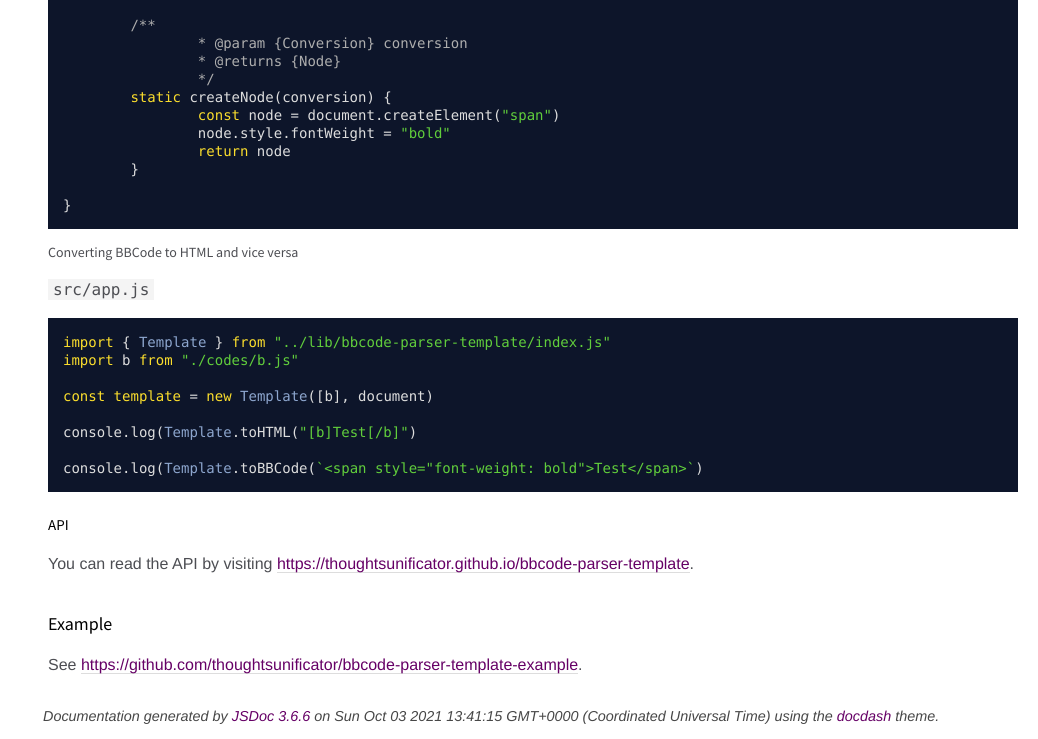
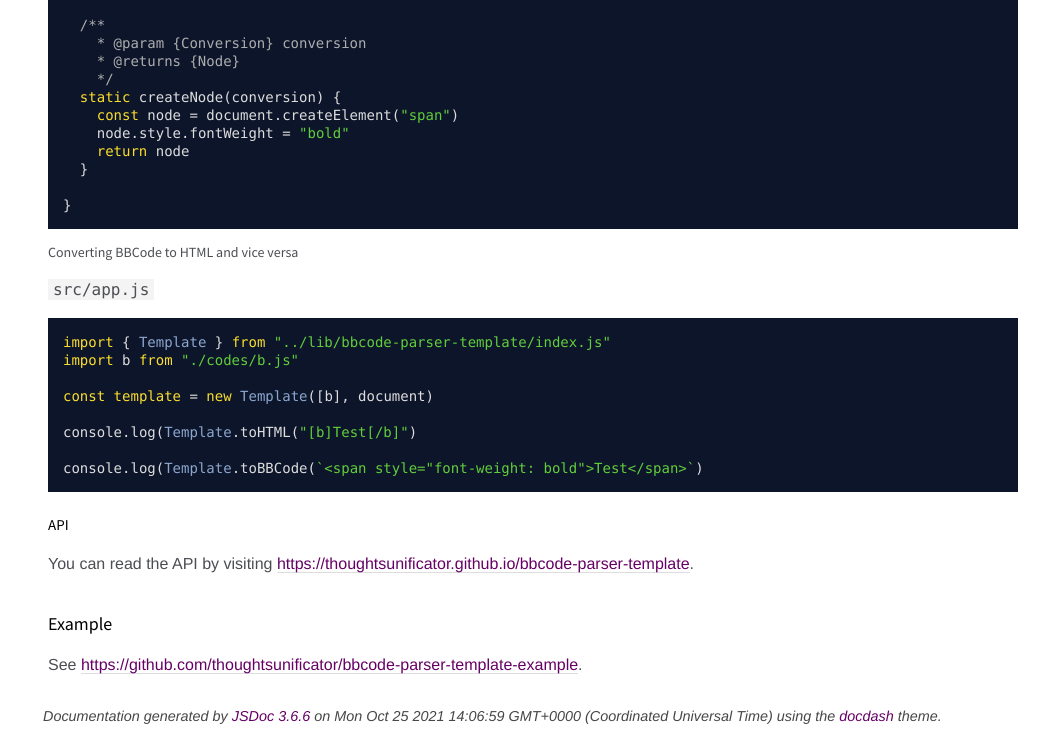
Before and after one commit to thoughtsunificator/bbcode-parser-template, a plain HTML site: page index.html in a window 1280 px wide. Shown: the part 1007-1746 px from the top of the page, without its empty margins (242-1280 px from the left). Drawn offline with Linux system fonts and the light colour scheme.

Commit message:
Update gh-pages to output generated at 3541dd9

```diff
--- a/index.html
+++ b/index.html
@@ -142,7 +142,7 @@
 <br class="clear">
 
 <footer>
-    Documentation generated by <a href="https://github.com/jsdoc3/jsdoc">JSDoc 3.6.6</a> on Sun Oct 03 2021 13:41:15 GMT+0000 (Coordinated Universal Time) using the <a href="https://github.com/clenemt/docdash">docdash</a> theme.
+    Documentation generated by <a href="https://github.com/jsdoc3/jsdoc">JSDoc 3.6.6</a> on Mon Oct 25 2021 14:06:59 GMT+0000 (Coordinated Universal Time) using the <a href="https://github.com/clenemt/docdash">docdash</a> theme.
 </footer>
 
 <script>prettyPrint();</script>
```
Also changed, not shown: code.js.html (+1 -1 lines), conversion.js.html (+1 -1 lines), module-code.Code.html (+1 -1 lines), module-code.html (+1 -1 lines), module-conversion.html (+1 -1 lines), module-conversion.module.exports.html (+1 -1 lines), module-template-Template.html (+1 -1 lines), module-template.html (+1 -1 lines), template.js.html (+1 -1 lines). Lines whose indentation alone changed are shown as unchanged.
